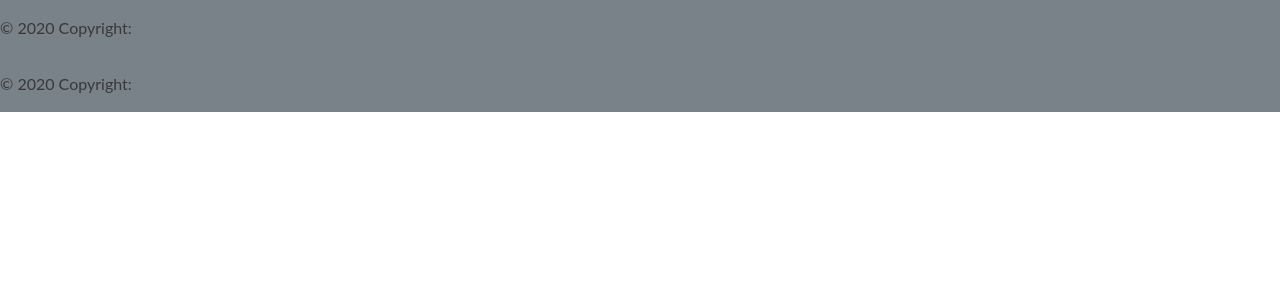
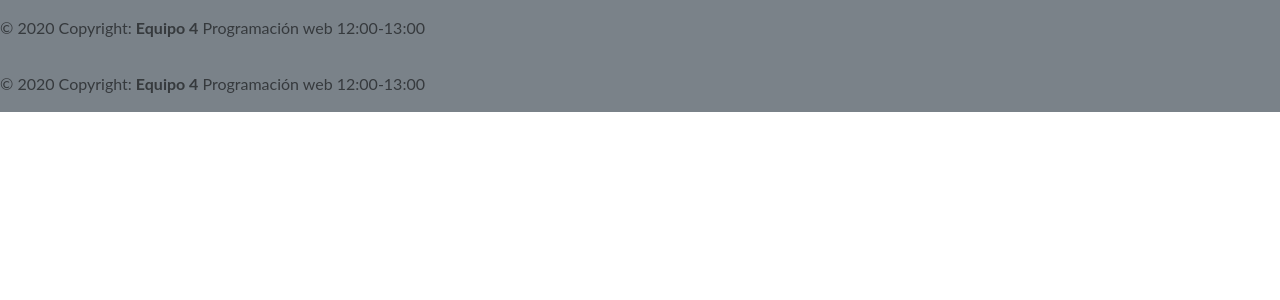
Before and after one commit to KevinDaniel-S/TallerMecanicoWeb, a PHP site: the page made by views/footer.php in a window 1280 px wide. Shown: the top 300 px of the page. Run offline with PHP 8.4, Linux system fonts and the light colour scheme; the template is opened without the code that fills it, so the values that code supplies are empty.

Commit message:
Fix footer

```diff
--- a/views/footer.php
+++ b/views/footer.php
@@ -2,7 +2,7 @@
 </div>
     <div class="text-left py-3 bg-secondary"
         style="opacity: 0.9;">
-        <span class="text-black">© 2020 Copyright:</span>
+        <span class="text-black">© 2020 Copyright: <b>Equipo 4</b> Programación web 12:00-13:00</span>
     </div>
 </body>
 </html>
```
